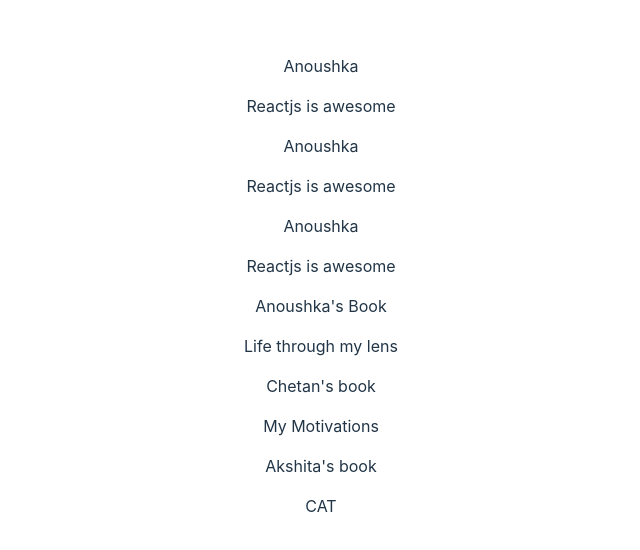
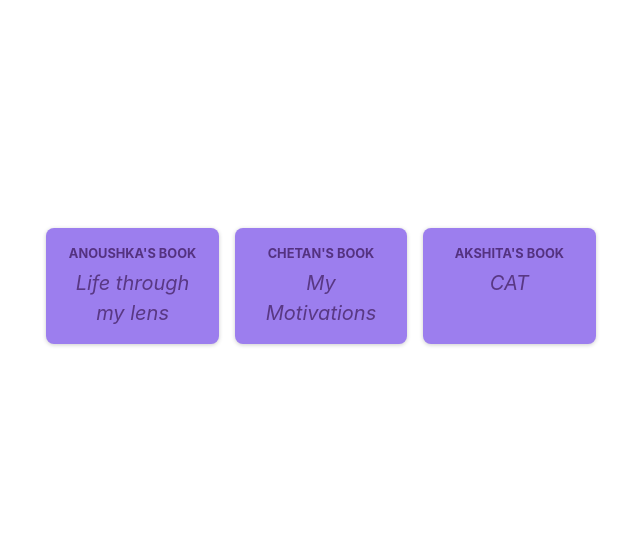
Before and after one commit to Anoushka444/PostIt-A-React-Project, a React (Vite) app: page / in a window 1280 px wide. Shown: the part 114-664 px from the top of the page, without its empty margins (319-959 px from the left). Built offline with nearby package versions, Linux system fonts and the light colour scheme.

Commit message:
Adding "practice on props, fixing some css"

```diff
--- a/src/App.jsx
+++ b/src/App.jsx
@@ -1,18 +1,14 @@
 
 import './App.css'
-import Post from './components/Post'
+
 import Learnprops from './components/Learnprops'
-
-
+import PostsList from './components/PostsList';
 
 function App() {
   return <>
-    <Post />
-    <Post />
-    <Post />
-    <Learnprops author="Anoushka's Book" bookName="Life through my lens" />
-    <Learnprops author="Chetan's book" bookName="My Motivations" />
-    <Learnprops author="Akshita's book" bookName="CAT" />
+
+   <PostsList/>
+
   </>;
 
 
--- a/src/components/Learnprops.jsx
+++ b/src/components/Learnprops.jsx
@@ -1,14 +1,14 @@
-
-const names = ['Anoushka', 'Chetan']
+import classes from './Post.module.css';
+//const names = ['Anoushka', 'Chetan']
 
 
 
 function Learnprops(props) {
     return (
-        <div>
-            <p>{props.author}</p>
-            <p>{props.bookName}</p>
-        </div>
+        <li className={classes.post}>
+            <p className={classes.author}>{props.author}</p>
+            <p className={classes.text}>{props.bookName}</p>
+        </li>
     );
 }
 
--- a/src/components/Post.jsx
+++ b/src/components/Post.jsx
@@ -1,3 +1,4 @@
+import classes from'./Post.module.css';
 
 const names = ['Anoushka', 'Chetan']
 
@@ -5,12 +6,10 @@ const names = ['Anoushka', 'Chetan']
 
 function Post() {
     const chosenName = Math.random() > 0.5 ? names[0] : names[1];
-
     return (
-        <div>
-            <p>{chosenName}</p>
+        <li>
             <p> Reactjs is awesome</p>
-        </div>
+        </li>
     );
 }
 
--- /dev/null
+++ b/src/components/Post.module.css
@@ -0,0 +1,35 @@
+.post {
+    margin: 1rem 0;
+    padding: 1rem;
+    background-color: #9c7eee;
+    border-radius: 8px;
+    box-shadow: 0 1px 4px rgba(0, 0, 0, 0.2);
+    animation: animate-in 1s ease-out forwards;
+  }
+
+  .author {
+    font-size: 0.8rem;
+    font-weight: bold;
+    color: #543280;
+    margin: 0;
+    text-transform: uppercase;
+  }
+
+  .text {
+    white-space: pre-wrap;
+    font-size: 1.25rem;
+    margin: 0.25rem 0 0 0;
+    color: #593884;
+    font-style: italic;
+  }
+
+  @keyframes animate-in {
+    from {
+      opacity: 0;
+      transform: translateY(1rem);
+    }
+    to {
+      opacity: 1;
+      transform: translateY(0);
+    }
+  }
--- /dev/null
+++ b/src/components/PostsList.jsx
@@ -0,0 +1,16 @@
+import classes from './PostsList.module.css';
+import Learnprops from './Learnprops';
+
+function PostsList(){
+return(
+<ul className={classes.posts}>
+    <Learnprops author="Anoushka's Book" bookName="Life through my lens" />
+    <Learnprops author="Chetan's book" bookName="My Motivations" />
+    <Learnprops author="Akshita's book" bookName="CAT" />
+</ul>
+
+);
+
+}
+
+export default PostsList;
--- /dev/null
+++ b/src/components/PostsList.module.css
@@ -0,0 +1,10 @@
+.posts {
+    list-style: none;
+    max-width: 50rem;
+    margin: 1rem auto;
+    padding: 1rem 0;
+    display: grid;
+    gap: 1rem;
+    grid-template-columns: repeat(3, 30%);
+    justify-content: center;
+  }
```
